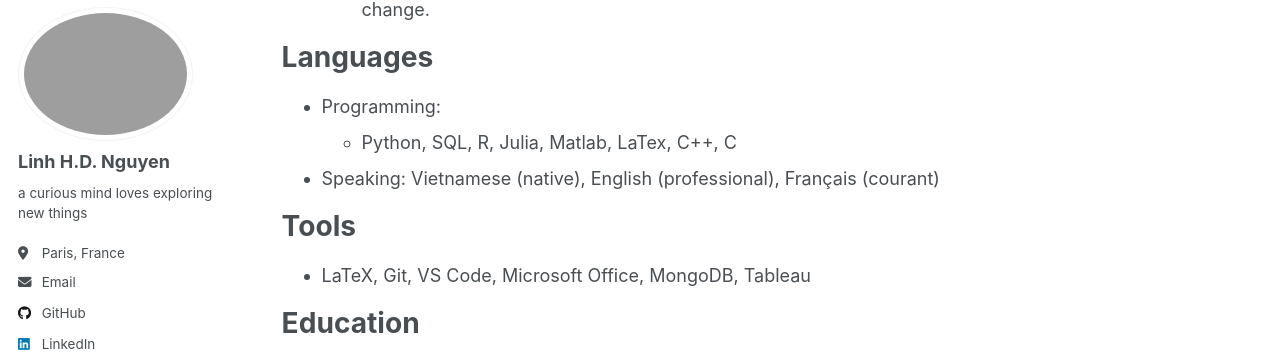
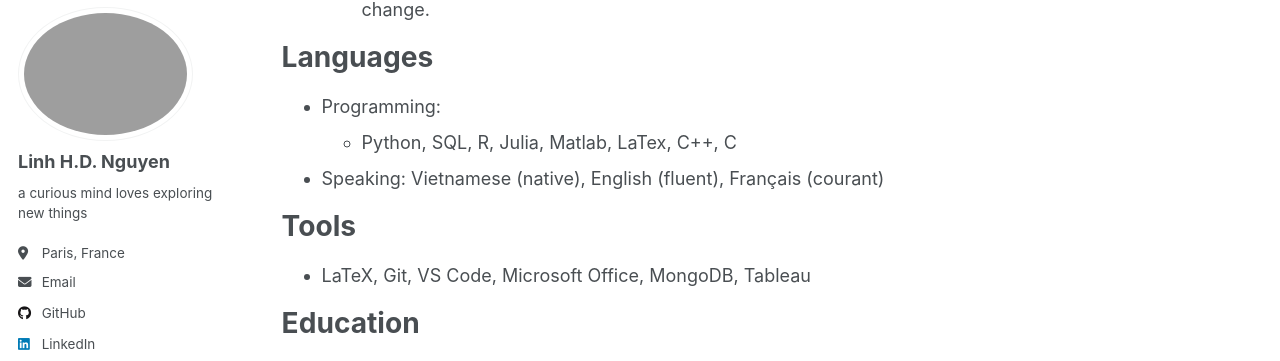
Before and after one commit to hdlinhnguyen/hdlinhnguyen.github.io, a Jekyll site: the page built from _pages/cv.md, in a window 1280 px wide and 900 px high, scrolled down 528 px. Shown: the part 92-453 px from the top of the window. Built offline with Jekyll 4.4.1, drawn with Linux system fonts in a browser that asks for light colours; a script that is not in the unit is left out.

Commit message:
Update cv.md

```diff
--- a/_pages/cv.md
+++ b/_pages/cv.md
@@ -32,7 +32,7 @@ Languages
 ======
 * Programming:
   * Python, SQL, R, Julia, Matlab, LaTex, C++, C
-* Speaking: Vietnamese (native), English (professional), Français (courant)
+* Speaking: Vietnamese (native), English (fluent), Français (courant)
 
 Tools
 ======
```
